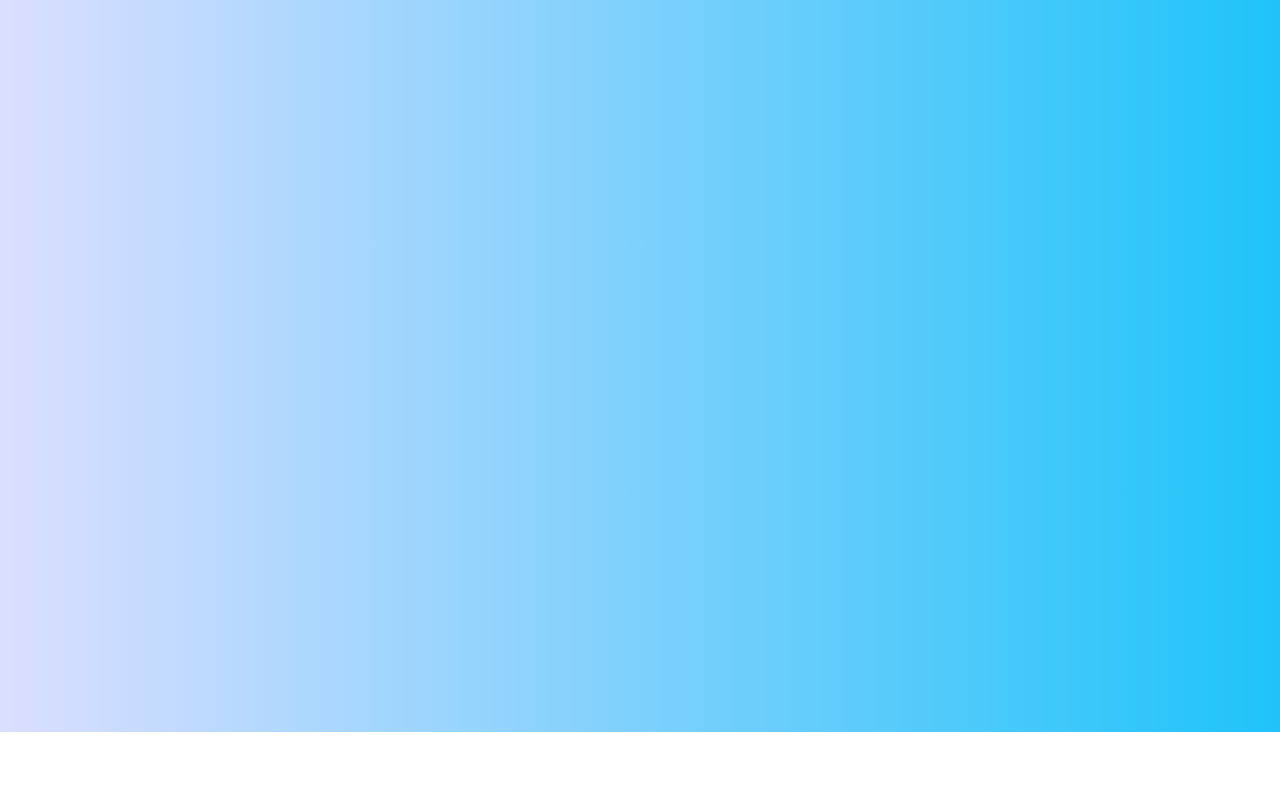
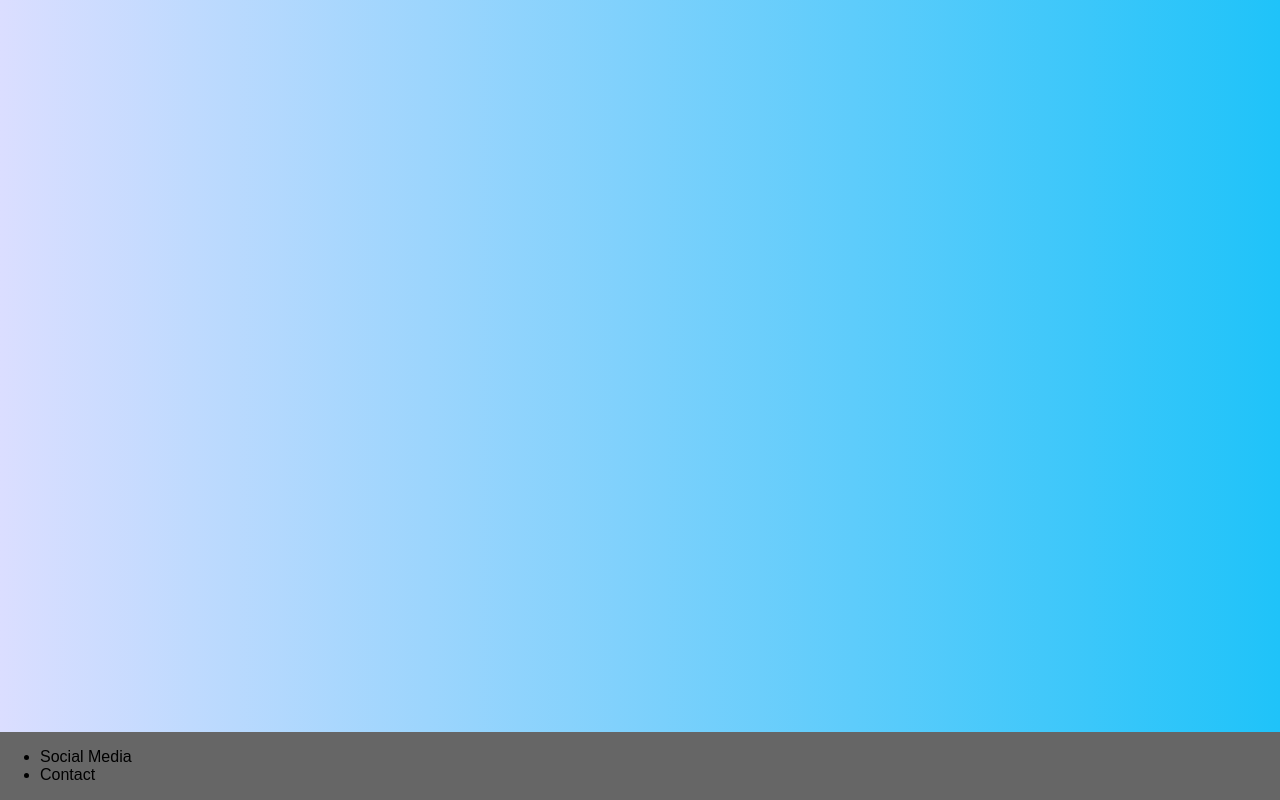
Before and after one commit to haheha24/portfolio, a React (Create React App) app: page / in a window 1280 px wide. Shown: the part 268-1068 px from the top of the page. Before the commit the page ends 1000 px from the top, so only its background shows below. Built offline with nearby package versions, Linux system fonts and the light colour scheme.

Commit message:
add further temp footer. May add quick links and quick contact

```diff
--- a/src/components/footer/Footer.tsx
+++ b/src/components/footer/Footer.tsx
@@ -1,10 +1,18 @@
 import React from 'react'
+import './footer.css'
 
 const Footer = () => {
     return (
-        <div>
-
-        </div>
+        <footer>
+            <ul>
+                <li>
+                    Social Media
+                </li>
+                <li>
+                    Contact
+                </li>
+            </ul>
+        </footer>
     )
 }
 
--- a/src/components/footer/footer.css
+++ b/src/components/footer/footer.css
@@ -0,0 +1,4 @@
+footer {
+    grid-row: 4 / 4;
+    background-color: hsl(0, 0%, 40%);
+}
```
